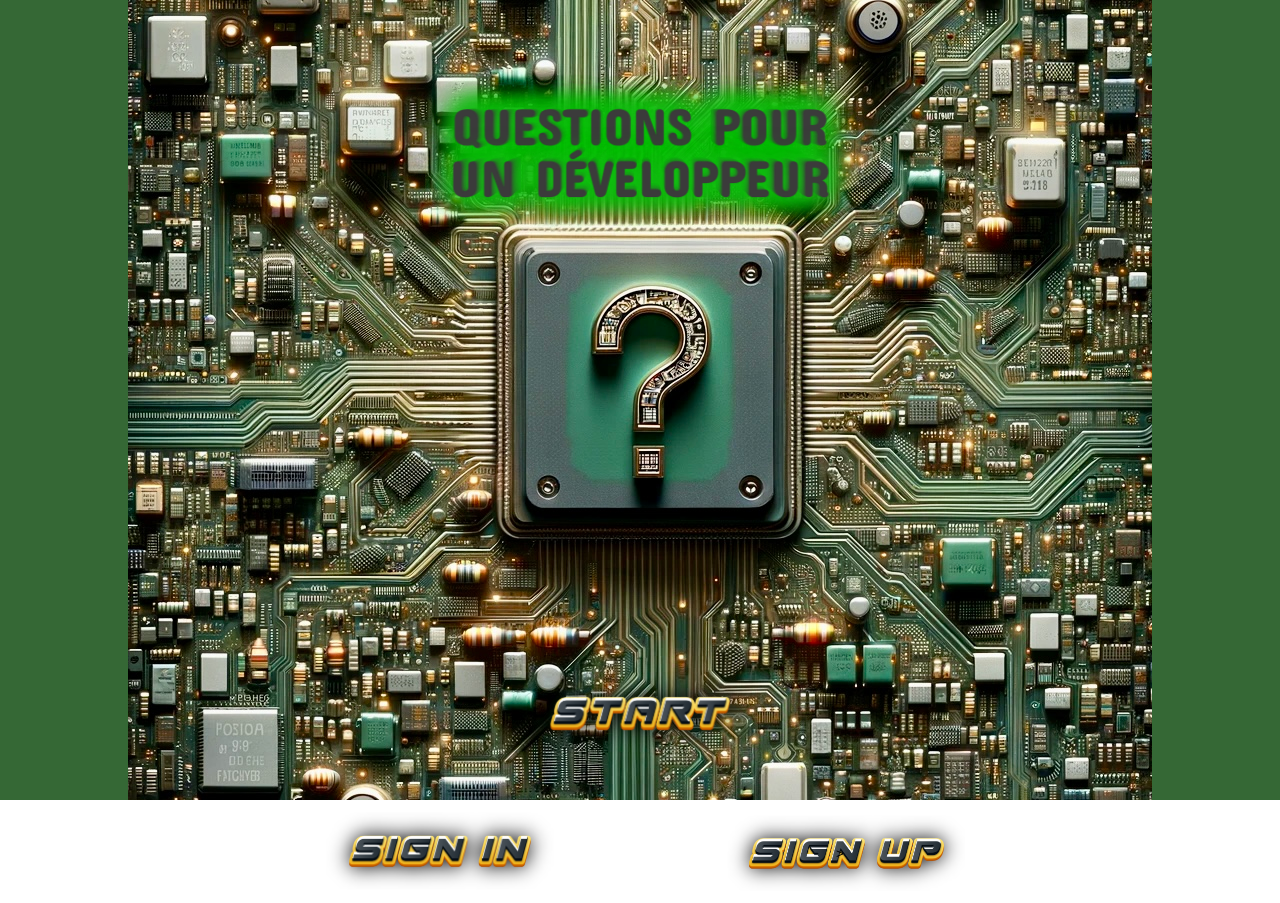
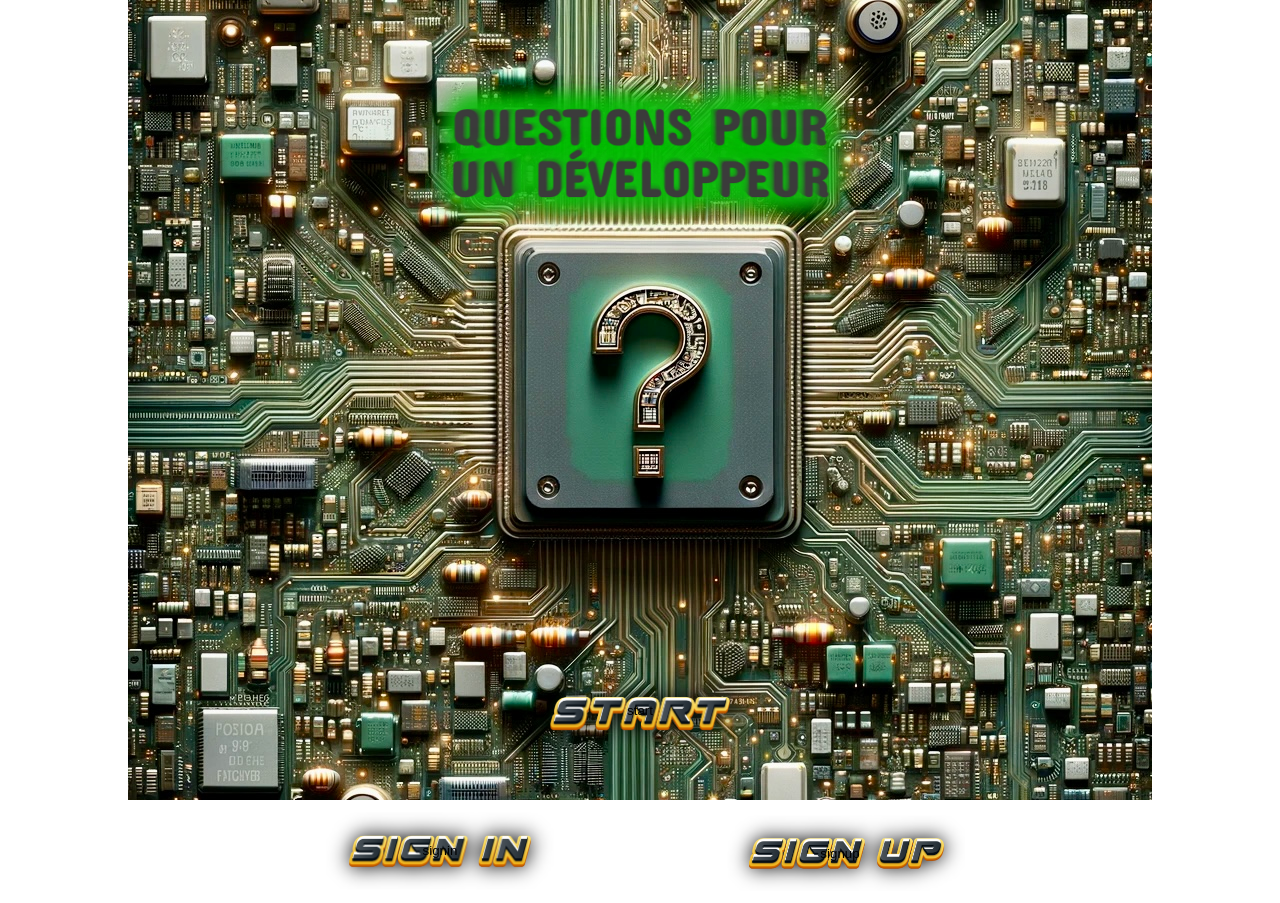
Before and after one commit to Ryuuket/quizz-app, a Svelte app in the folder front/: page / in a window 1280 px wide. Built offline with nearby package versions, Linux system fonts and the light colour scheme.

Commit message:
Revert "Merge pull request #57 from Ryuuket/homepage"
This reverts commit ab8fb1719ef3fe3b22453fb6e4aec30672011d07, reversing
changes made to 8debc1386f97f5ea119612e89873e5b5a650f46b.

```diff
--- a/front/src/App.svelte
+++ b/front/src/App.svelte
@@ -14,21 +14,21 @@
 
   <div>
     <button class="buttonStart" on:click={() => navigate("/start")}
-      ><span>start</span></button
+      >start</button
     >
     <!-- Bouton START qui appelle la fonction navigate avec le chemin "/start" -->
   </div>
 
   <div>
     <button class="buttonSignin" on:click={() => navigate("/signin")}
-      ><span>signin</span></button
+      >signin</button
     >
     <!-- Bouton START qui appelle la fonction navigate avec le chemin "/start" -->
   </div>
 
   <div>
     <button class="buttonSignup" on:click={() => navigate("/signup")}
-      >><span>signup</span></button
+      >signup</button
     >
     <!-- Bouton START qui appelle la fonction navigate avec le chemin "/start" -->
   </div>
@@ -61,15 +61,10 @@
     bottom: 0; /* Positionnement en bas */
     z-index: -1; /* Positionnement en arrière-plan */
 
-    background-color: rgb(53, 104, 53); /* Ajout d'un fond vert */
     background-image: url("./lib/homepage.jpg"); /* Image de fond */
     background-position: center; /* Positionnement de l'image */
     background-size: absolute; /* Taille de l'image de fond */
     background-repeat: no-repeat; /* Pas de répétition de l'image */
-  }
-
-  .buttonStart > span {
-    display: none;
   }
 
   .buttonStart {
@@ -89,10 +84,6 @@
     transform: translateX(0px) translateY(460px) scale(1.2); /* Positionnement du bouton */
   }
 
-  .buttonSignin > span {
-    display: none;
-  }
-
   .buttonSignin {
     background-image: url("./lib/signin.png"); /* Image de fond */
     background-color: transparent; /* Couleur de fond transparente */
@@ -108,10 +99,6 @@
   }
   .buttonSignin:hover {
     transform: translateX(-200px) translateY(500px) scale(1.2); /* Positionnement du bouton */
-  }
-
-  .buttonSignup > span {
-    display: none;
   }
 
   .buttonSignup {
```
